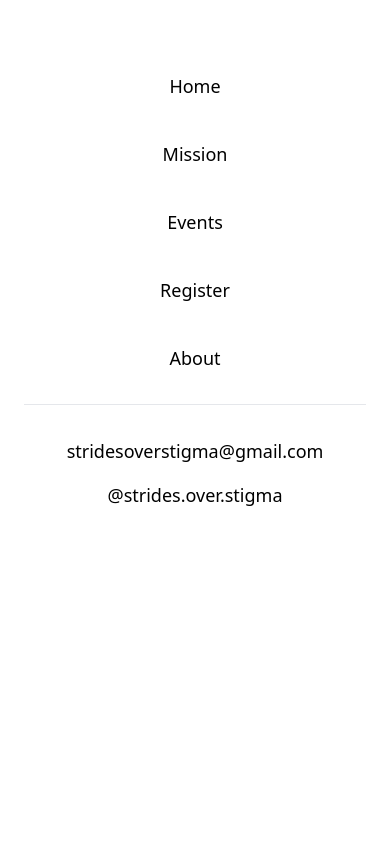
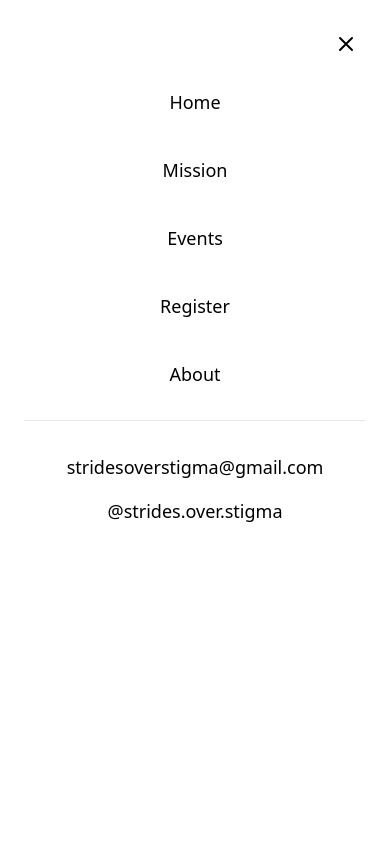
Before and after one commit to RushilMahadevu/stridesoverstigma, a Next.js app: page / in a window 390 px wide. Both pictures are taken after a click on the button "Open menu". Shown: the top 844 px of the page. Built offline with nearby package versions, Linux system fonts and the light colour scheme; no server answers.

Commit message:
🍔❌ Mobile Menu Fixes and AnimatePrescence implementation

```diff
--- a/src/app/page.tsx
+++ b/src/app/page.tsx
@@ -1,6 +1,6 @@
 "use client";
 
-import { motion } from "framer-motion";
+import { motion, AnimatePresence } from "framer-motion";
 import { useRef, useEffect, useState } from "react";
 import { saveRegistration } from "./utils/registration";
 
@@ -215,10 +215,11 @@ export default function Home() {
         </nav>
 
         {/* Mobile Menu Button */}
-        <button
-          className="md:hidden text-black p-2 rounded-md hover:bg-gray-100"
+        <motion.button
+          className="md:hidden text-black p-2 rounded-md hover:bg-gray-100 focus:outline-none"
           onClick={() => setMobileMenuOpen(!mobileMenuOpen)}
           aria-label={mobileMenuOpen ? "Close menu" : "Open menu"}
+          whileTap={{ scale: 0.95 }}
         >
           {mobileMenuOpen ? (
             <svg xmlns="http://www.w3.org/2000/svg" className="h-6 w-6" fill="none" viewBox="0 0 24 24" stroke="currentColor">
@@ -229,7 +230,7 @@ export default function Home() {
               <path strokeLinecap="round" strokeLinejoin="round" strokeWidth={2} d="M4 6h16M4 12h16M4 18h16" />
             </svg>
           )}
-        </button>
+        </motion.button>
 
         {/* Contact Info */}
         <div className="hidden md:flex flex-col items-end">
@@ -243,22 +244,89 @@ export default function Home() {
       </motion.header>
 
       {/* Mobile Menu Overlay */}
-      {mobileMenuOpen && (
-        <div className="fixed inset-0 bg-white z-20 pt-16 px-6 md:hidden">
-          <nav className="flex flex-col space-y-6 text-center text-lg">
-            <a href="#home" onClick={() => setMobileMenuOpen(false)} className="py-2 hover:bg-gray-100 rounded">Home</a>
-            <a href="#mission" onClick={() => setMobileMenuOpen(false)} className="py-2 hover:bg-gray-100 rounded">Mission</a>
-            <a href="#events" onClick={() => setMobileMenuOpen(false)} className="py-2 hover:bg-gray-100 rounded">Events</a>
-            <a href="#registration" onClick={() => setMobileMenuOpen(false)} className="py-2 hover:bg-gray-100 rounded">Register</a>
-            <a href="#about" onClick={() => setMobileMenuOpen(false)} className="py-2 hover:bg-gray-100 rounded">About</a>
+      <AnimatePresence>
+        {mobileMenuOpen && (
+          <motion.div
+            className="fixed inset-0 bg-white z-20 md:hidden"
+            initial={{ opacity: 0 }}
+            animate={{ opacity: 1 }}
+            exit={{ opacity: 0 }}
+            transition={{ duration: 0.2, ease: "easeInOut" }}
+          >
+            {/* Close Button (X) - Positioned in top-right corner */}
+            <motion.button
+              onClick={() => setMobileMenuOpen(false)}
+              className="absolute top-6 right-6 p-2 rounded-full hover:bg-gray-100 focus:outline-none"
+              whileHover={{ scale: 1.1 }}
+              whileTap={{ scale: 0.9 }}
+              aria-label="Close menu"
+              initial={{ opacity: 0 }}
+              animate={{ opacity: 1 }}
+              transition={{ delay: 0.2, duration: 0.2 }}
+            >
+              <svg xmlns="http://www.w3.org/2000/svg" className="h-6 w-6" fill="none" viewBox="0 0 24 24" stroke="currentColor">
+                <path strokeLinecap="round" strokeLinejoin="round" strokeWidth={2} d="M6 18L18 6M6 6l12 12" />
+              </svg>
+            </motion.button>
 
-            <div className="pt-6 border-t border-gray-200">
-              <a href="mailto:stridesoverstigma@gmail.com" className="block py-2">stridesoverstigma@gmail.com</a>
-              <a href="https://www.instagram.com/strides.over.stigma/" target="_blank" rel="noopener noreferrer" className="block py-2">@strides.over.stigma</a>
-            </div>
-          </nav>
-        </div>
-      )}
+            <motion.nav
+              className="flex flex-col space-y-6 text-center text-lg pt-20 px-6"
+              initial={{ opacity: 0 }}
+              animate={{ opacity: 1 }}
+              transition={{ duration: 0.3 }}
+            >
+              {/* Staggered menu items */}
+              {["Home", "Mission", "Events", "Register", "About"].map((item, i) => (
+                <motion.a
+                  key={item}
+                  href={`#${item.toLowerCase()}`}
+                  onClick={() => setMobileMenuOpen(false)}
+                  className="py-2 hover:bg-gray-100 rounded"
+                  whileTap={{ scale: 0.98 }}
+                  initial={{ opacity: 0, y: 10 }}
+                  animate={{ opacity: 1, y: 0 }}
+                  transition={{
+                    delay: 0.1 + i * 0.05,  // Stagger effect
+                    duration: 0.2
+                  }}
+                >
+                  {item}
+                </motion.a>
+              ))}
+
+              <motion.div
+                className="pt-6 border-t border-gray-200"
+                initial={{ opacity: 0 }}
+                animate={{ opacity: 1 }}
+                transition={{ delay: 0.4, duration: 0.3 }}
+              >
+                <motion.a
+                  href="mailto:stridesoverstigma@gmail.com"
+                  className="block py-2"
+                  whileTap={{ scale: 0.98 }}
+                  initial={{ opacity: 0 }}
+                  animate={{ opacity: 1 }}
+                  transition={{ delay: 0.5, duration: 0.3 }}
+                >
+                  stridesoverstigma@gmail.com
+                </motion.a>
+                <motion.a
+                  href="https://www.instagram.com/strides.over.stigma/"
+                  target="_blank"
+                  rel="noopener noreferrer"
+                  className="block py-2"
+                  whileTap={{ scale: 0.98 }}
+                  initial={{ opacity: 0 }}
+                  animate={{ opacity: 1 }}
+                  transition={{ delay: 0.6, duration: 0.3 }}
+                >
+                  @strides.over.stigma
+                </motion.a>
+              </motion.div>
+            </motion.nav>
+          </motion.div>
+        )}
+      </AnimatePresence>
 
       {/* First Page - Hero Section */}
       <motion.section
```
Also changed, not shown: 6 other files (tests, documents, lock files or other folders).
